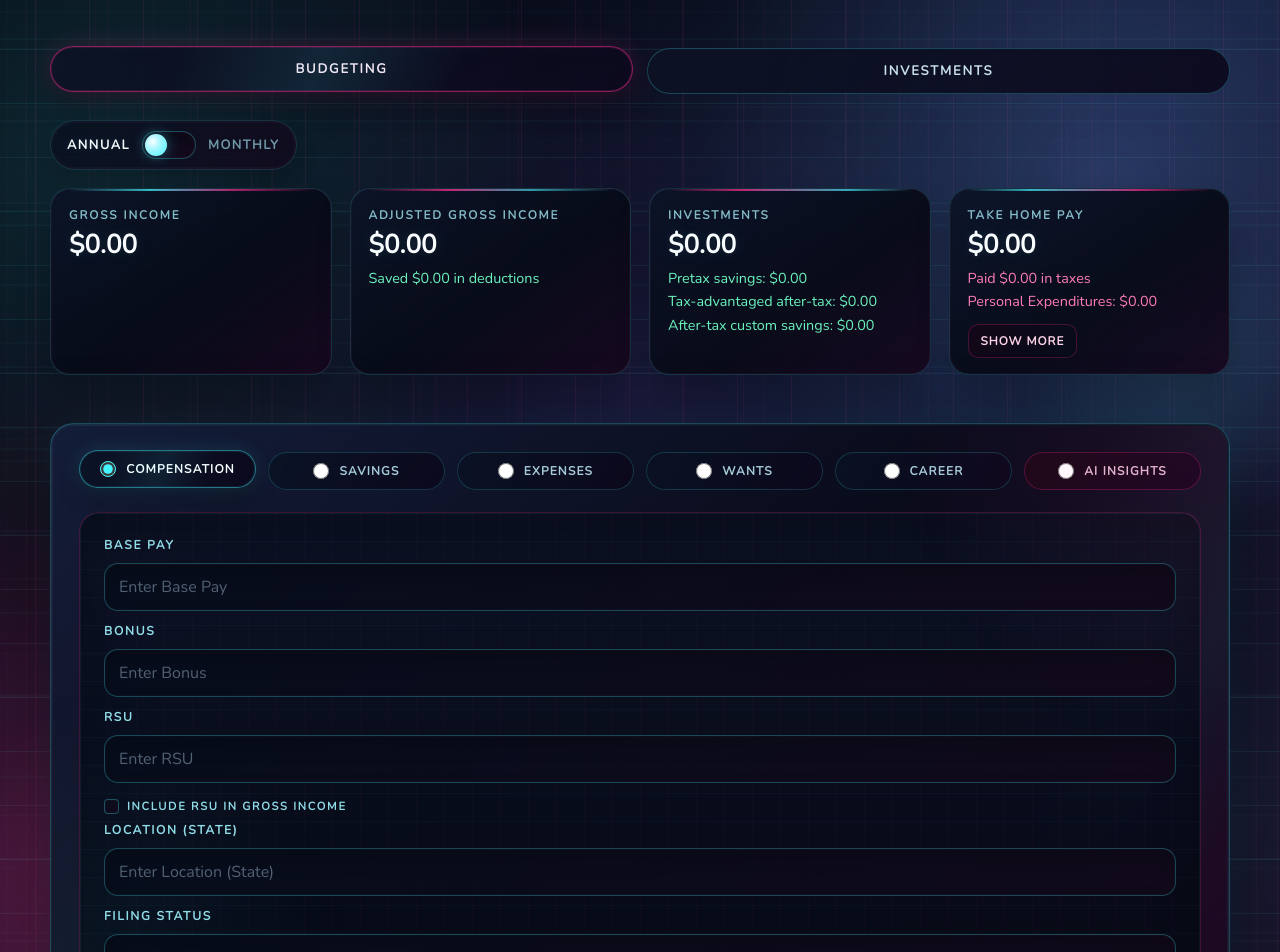
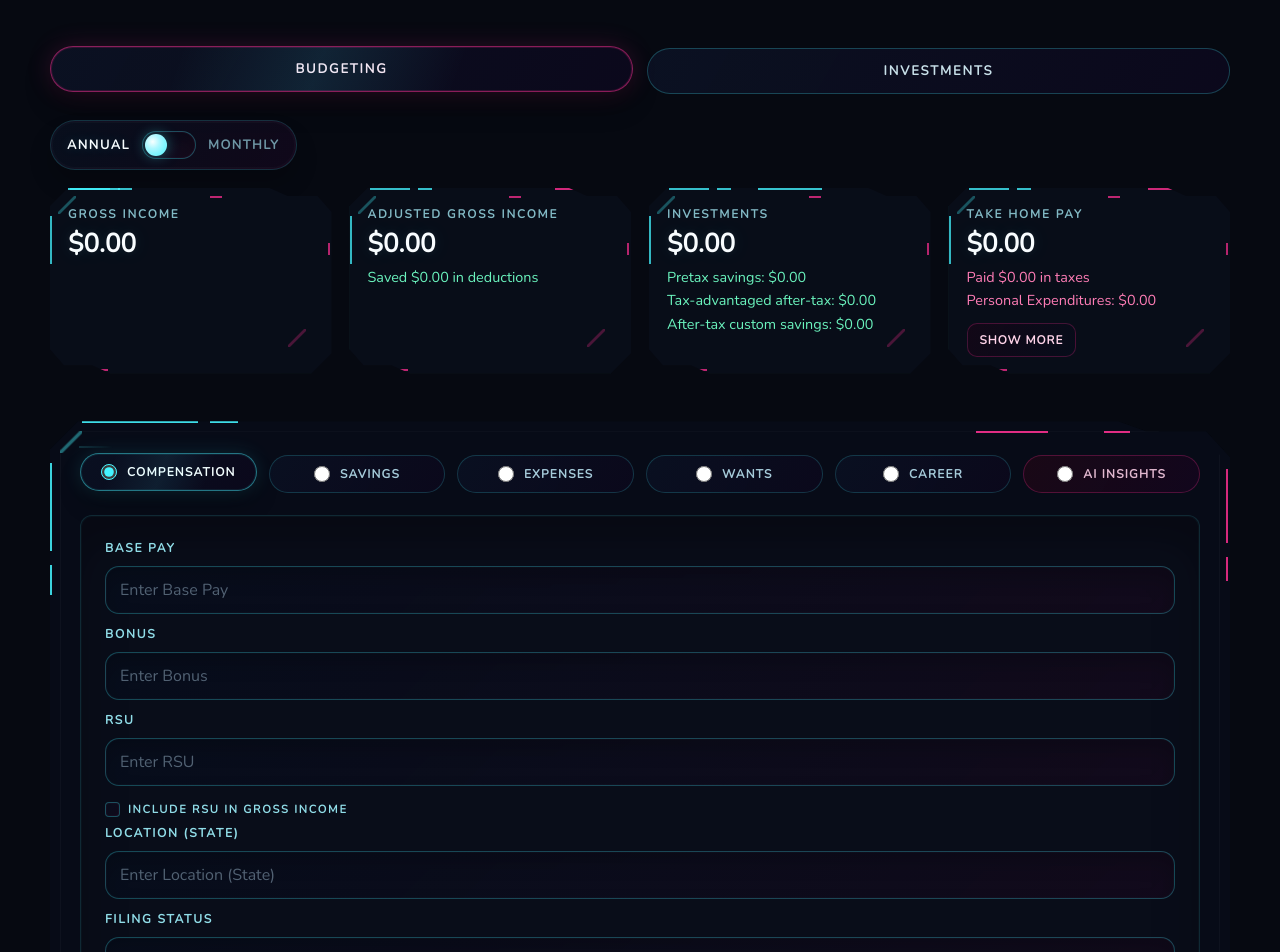
Before and after one commit to AlexthePear/Irvinehacks2026, a React (Vite) app in the folder frontend/: page / in a window 1280 px wide. Shown: the top 952 px of the page. Built offline with nearby package versions, Linux system fonts and the light colour scheme.

Commit message:
revamp 3

```diff
--- a/frontend/src/App.css
+++ b/frontend/src/App.css
@@ -22,6 +22,10 @@
     --panel-border-hot: rgba(255, 47, 146, 0.38);
     --form-border-color: rgba(68, 244, 255, 0.26);
     --form-focus-border-color: rgba(255, 47, 146, 0.68);
+    --hud-line-cyan: rgba(68, 244, 255, 0.4);
+    --hud-line-pink: rgba(255, 47, 146, 0.36);
+    --hud-bracket-cyan: rgba(68, 244, 255, 0.22);
+    --hud-bracket-pink: rgba(255, 47, 146, 0.2);
     --shadow-panel:
         0 26px 80px rgba(0, 0, 0, 0.52),
         0 0 0 1px rgba(68, 244, 255, 0.08) inset,
@@ -45,12 +49,7 @@
     overflow: hidden;
     isolation: isolate;
     color: var(--ink);
-    background:
-        radial-gradient(circle at 8% 14%, rgba(68, 244, 255, 0.14), transparent 30%),
-        radial-gradient(circle at 86% 16%, rgba(139, 93, 255, 0.15), transparent 28%),
-        radial-gradient(circle at 12% 88%, rgba(255, 47, 146, 0.18), transparent 30%),
-        radial-gradient(circle at 88% 80%, rgba(68, 244, 255, 0.1), transparent 26%),
-        linear-gradient(125deg, var(--bg-0) 0%, var(--bg-1) 28%, var(--bg-2) 62%, var(--bg-3) 100%);
+    background: #060911;
 }
 
 #App > * {
@@ -59,57 +58,11 @@
 }
 
 #App::before {
-    content: "";
-    position: absolute;
-    inset: -6%;
-    background-image:
-        linear-gradient(rgba(68, 244, 255, 0.085) 1px, transparent 1px),
-        linear-gradient(90deg, rgba(255, 47, 146, 0.085) 1px, transparent 1px),
-        linear-gradient(rgba(68, 244, 255, 0.06) 1px, transparent 1px),
-        linear-gradient(90deg, rgba(255, 47, 146, 0.06) 1px, transparent 1px),
-        linear-gradient(rgba(68, 244, 255, 0.045) 1px, transparent 1px),
-        linear-gradient(90deg, rgba(255, 47, 146, 0.045) 1px, transparent 1px),
-        linear-gradient(rgba(68, 244, 255, 0.033) 1px, transparent 1px),
-        linear-gradient(90deg, rgba(255, 47, 146, 0.033) 1px, transparent 1px),
-        linear-gradient(rgba(68, 244, 255, 0.022) 1px, transparent 1px),
-        linear-gradient(90deg, rgba(255, 47, 146, 0.022) 1px, transparent 1px),
-        linear-gradient(rgba(68, 244, 255, 0.016) 1px, transparent 1px),
-        linear-gradient(90deg, rgba(255, 47, 146, 0.016) 1px, transparent 1px);
-    background-size:
-        54px 54px, 54px 54px,
-        82px 82px, 82px 82px,
-        118px 118px, 118px 118px,
-        162px 162px, 162px 162px,
-        214px 214px, 214px 214px,
-        288px 288px, 288px 288px;
-    background-position:
-        0 0, 0 0,
-        17px 11px, 17px 11px,
-        -26px 31px, -26px 31px,
-        46px -18px, 46px -18px,
-        -42px -24px, -42px -24px,
-        74px 28px, 74px 28px;
-    opacity: 0.86;
-    mix-blend-mode: screen;
-    pointer-events: none;
-    z-index: 0;
-    animation: gridDrift 28s linear infinite;
+    display: none;
 }
 
 #App::after {
-    content: "";
-    position: absolute;
-    inset: -18%;
-    background:
-        radial-gradient(circle at 24% 72%, rgba(255, 47, 146, 0.16), transparent 28%),
-        radial-gradient(circle at 74% 24%, rgba(68, 244, 255, 0.12), transparent 26%),
-        radial-gradient(circle at 48% 42%, rgba(139, 93, 255, 0.12), transparent 32%);
-    filter: blur(28px);
-    opacity: 0.88;
-    mix-blend-mode: screen;
-    pointer-events: none;
-    z-index: 1;
-    animation: auroraPulse 10s ease-in-out infinite alternate;
+    display: none;
 }
 
 body::before,
@@ -121,28 +74,11 @@ body::after {
 }
 
 body::before {
-    z-index: -2;
-    background-image:
-        radial-gradient(circle, rgba(68, 244, 255, 0.12) 0 1.5px, transparent 1.6px),
-        radial-gradient(circle, rgba(255, 47, 146, 0.09) 0 1.5px, transparent 1.6px),
-        radial-gradient(circle, rgba(255, 224, 139, 0.06) 0 1px, transparent 1.1px);
-    background-size: 140px 140px, 170px 170px, 220px 220px;
-    background-position: 0 0, 40px 28px, 88px 64px;
-    animation: particleFloat 13s ease-in-out infinite alternate;
+    display: none;
 }
 
 body::after {
-    z-index: -1;
-    opacity: 0.16;
-    background:
-        repeating-linear-gradient(
-            180deg,
-            rgba(255, 255, 255, 0.08) 0,
-            rgba(255, 255, 255, 0.08) 1px,
-            transparent 1px,
-            transparent 4px
-        );
-    animation: scanlineShift 10s linear infinite;
+    display: none;
 }
 
 @keyframes particleFloat {
@@ -314,24 +250,7 @@ body::after {
 
 .page-shell::before,
 .page-shell::after {
-    content: "";
-    position: absolute;
-    border-radius: 50%;
-    pointer-events: none;
-    z-index: 0;
-    filter: blur(18px);
-}
-
-.page-shell::before {
-    width: 420px;
-    height: 420px;
-    background: radial-gradient(circle, rgba(255, 47, 146, 0.16), transparent 68%);
-}
-
-.page-shell::after {
-    width: 320px;
-    height: 320px;
-    background: radial-gradient(circle, rgba(68, 244, 255, 0.1), transparent 70%);
+    display: none;
 }
 
 .page-shell > * {
@@ -417,14 +336,31 @@ body::after {
 .panel-shell {
     position: relative;
     width: 100%;
-    padding: 28px;
+    padding: 34px 30px 30px;
     box-sizing: border-box;
-    border: 1px solid var(--panel-border);
-    border-radius: 24px;
+    border: 0;
+    border-radius: 0;
     overflow: hidden;
-    background: var(--panel-bg);
-    box-shadow: var(--shadow-panel);
-    backdrop-filter: blur(18px);
+    clip-path: polygon(
+        0 28px,
+        28px 0,
+        calc(100% - 112px) 0,
+        calc(100% - 84px) 10px,
+        calc(100% - 24px) 10px,
+        100% 36px,
+        100% calc(100% - 30px),
+        calc(100% - 30px) 100%,
+        102px 100%,
+        66px calc(100% - 12px),
+        24px calc(100% - 12px),
+        0 calc(100% - 38px)
+    );
+    background: rgba(8, 12, 24, 0.92);
+    box-shadow:
+        0 26px 64px rgba(0, 0, 0, 0.6),
+        0 0 0 1px rgba(68, 244, 255, 0.08),
+        0 0 0 2px rgba(255, 47, 146, 0.02);
+    backdrop-filter: blur(12px);
 }
 
 .panel-shell::before {
@@ -432,21 +368,45 @@ body::after {
     position: absolute;
     inset: 0;
     background:
-        linear-gradient(112deg, transparent 24%, rgba(68, 244, 255, 0.085) 42%, rgba(255, 47, 146, 0.06) 52%, transparent 74%);
-    opacity: 0.7;
+        linear-gradient(90deg, rgba(68, 244, 255, 0.9), rgba(68, 244, 255, 0.9)) 32px 0 / 116px 2px no-repeat,
+        linear-gradient(90deg, rgba(68, 244, 255, 0.9), rgba(68, 244, 255, 0.9)) 160px 0 / 28px 2px no-repeat,
+        linear-gradient(180deg, rgba(68, 244, 255, 0.86), rgba(68, 244, 255, 0.86)) 0 42px / 2px 88px no-repeat,
+        linear-gradient(180deg, rgba(68, 244, 255, 0.86), rgba(68, 244, 255, 0.86)) 0 144px / 2px 30px no-repeat,
+        linear-gradient(90deg, rgba(255, 47, 146, 0.88), rgba(255, 47, 146, 0.88)) calc(100% - 182px) 10px / 72px 2px no-repeat,
+        linear-gradient(90deg, rgba(255, 47, 146, 0.88), rgba(255, 47, 146, 0.88)) calc(100% - 100px) 10px / 26px 2px no-repeat,
+        linear-gradient(180deg, rgba(255, 47, 146, 0.84), rgba(255, 47, 146, 0.84)) calc(100% - 2px) 48px / 2px 74px no-repeat,
+        linear-gradient(180deg, rgba(255, 47, 146, 0.84), rgba(255, 47, 146, 0.84)) calc(100% - 2px) 136px / 2px 24px no-repeat,
+        linear-gradient(90deg, rgba(255, 47, 146, 0.8), rgba(255, 47, 146, 0.8)) 34px calc(100% - 2px) / 78px 2px no-repeat,
+        linear-gradient(90deg, rgba(255, 47, 146, 0.8), rgba(255, 47, 146, 0.8)) 124px calc(100% - 2px) / 24px 2px no-repeat,
+        linear-gradient(90deg, rgba(68, 244, 255, 0.84), rgba(68, 244, 255, 0.84)) calc(100% - 152px) calc(100% - 2px) / 54px 2px no-repeat,
+        linear-gradient(90deg, rgba(68, 244, 255, 0.84), rgba(68, 244, 255, 0.84)) calc(100% - 88px) calc(100% - 2px) / 22px 2px no-repeat,
+        linear-gradient(135deg, transparent 42%, rgba(68, 244, 255, 0.4) 47%, rgba(68, 244, 255, 0.4) 53%, transparent 58%) 10px 10px / 22px 22px no-repeat,
+        linear-gradient(-45deg, transparent 42%, rgba(255, 47, 146, 0.36) 47%, rgba(255, 47, 146, 0.36) 53%, transparent 58%) calc(100% - 30px) calc(100% - 30px) / 22px 22px no-repeat;
     pointer-events: none;
-    animation: panelSweep 9s linear infinite;
 }
 
 .panel-shell::after {
     content: "";
     position: absolute;
-    inset: 1px;
-    border-radius: 23px;
-    border: 1px solid rgba(255, 255, 255, 0.025);
+    inset: 10px;
+    clip-path: polygon(
+        0 18px,
+        18px 0,
+        calc(100% - 62px) 0,
+        calc(100% - 46px) 6px,
+        calc(100% - 14px) 6px,
+        100% 24px,
+        100% calc(100% - 18px),
+        calc(100% - 18px) 100%,
+        64px 100%,
+        42px calc(100% - 6px),
+        14px calc(100% - 6px),
+        0 calc(100% - 24px)
+    );
+    border: 1px solid rgba(255, 255, 255, 0.03);
     background:
-        radial-gradient(circle at top right, rgba(255, 47, 146, 0.07), transparent 26%),
-        radial-gradient(circle at bottom left, rgba(68, 244, 255, 0.06), transparent 24%);
+        linear-gradient(90deg, rgba(68, 244, 255, 0.16), transparent) left 18px top 14px / 34px 2px no-repeat,
+        linear-gradient(90deg, transparent, rgba(255, 47, 146, 0.14)) right 18px bottom 14px / 38px 2px no-repeat;
     pointer-events: none;
 }
 
@@ -680,28 +640,23 @@ body::after {
     min-height: 420px;
     height: min(62vh, 460px);
     overflow-y: auto;
+    overflow-x: hidden;
     padding: 24px;
     box-sizing: border-box;
-    border: 1px solid rgba(255, 47, 146, 0.22);
-    border-radius: 20px;
-    background:
-        linear-gradient(180deg, rgba(12, 18, 36, 0.86), rgba(7, 10, 22, 0.95)),
-        radial-gradient(circle at top right, rgba(68, 244, 255, 0.05), transparent 28%);
+    border: 1px solid rgba(68, 244, 255, 0.12);
+    border-radius: 12px;
+    background: rgba(10, 14, 26, 0.9);
     box-shadow:
-        0 0 0 1px rgba(68, 244, 255, 0.05) inset,
+        0 0 0 1px rgba(68, 244, 255, 0.03) inset,
         inset 0 24px 48px rgba(0, 0, 0, 0.24);
 }
 
 .settings-window::before {
-    content: "";
-    position: absolute;
-    inset: 0;
-    border-radius: 20px;
-    background-image:
-        linear-gradient(rgba(68, 244, 255, 0.03) 1px, transparent 1px),
-        linear-gradient(90deg, rgba(255, 47, 146, 0.03) 1px, transparent 1px);
-    background-size: 28px 28px;
-    pointer-events: none;
+    display: none;
+}
+
+.settings-window::after {
+    display: none;
 }
 
 .settings-window > * {
@@ -831,10 +786,9 @@ body::after {
 .ai-loading-state {
     min-height: 280px;
     padding: 24px;
-    border: 1px solid rgba(255, 47, 146, 0.22);
-    border-radius: 18px;
-    background:
-        linear-gradient(180deg, rgba(16, 12, 30, 0.84), rgba(8, 12, 26, 0.94));
+    border: 1px solid rgba(255, 47, 146, 0.14);
+    border-radius: 10px;
+    background: rgba(12, 14, 26, 0.9);
     box-shadow:
         0 0 0 1px rgba(255, 47, 146, 0.05) inset,
         inset 0 24px 32px rgba(0, 0, 0, 0.22);
@@ -1006,30 +960,26 @@ body::after {
 
 .investment-row {
     position: relative;
-    border: 1px solid rgba(68, 244, 255, 0.16);
-    border-radius: 18px;
+    border: 1px solid rgba(68, 244, 255, 0.12);
+    border-radius: 10px;
     padding: 18px;
     overflow: hidden;
-    background:
-        linear-gradient(135deg, rgba(11, 18, 34, 0.86), rgba(20, 10, 26, 0.82));
+    background: rgba(10, 14, 26, 0.9);
     box-shadow:
         0 0 0 1px rgba(255, 47, 146, 0.04) inset,
         0 18px 32px rgba(0, 0, 0, 0.2);
 }
 
 .investment-row::before {
-    content: "";
-    position: absolute;
-    inset: 0;
-    background:
-        linear-gradient(112deg, transparent 18%, rgba(68, 244, 255, 0.05) 44%, transparent 70%);
-    opacity: 0;
-    transition: opacity 0.18s ease;
-    pointer-events: none;
+    display: none;
 }
 
 .investment-row:hover::before {
     opacity: 1;
+}
+
+.investment-row::after {
+    display: none;
 }
 
 .investment-row-header {
@@ -1242,13 +1192,14 @@ body::after {
 
 .empty-investments {
     padding: 22px;
-    border: 1px dashed rgba(68, 244, 255, 0.22);
-    border-radius: 16px;
-    background:
-        linear-gradient(135deg, rgba(8, 14, 28, 0.8), rgba(18, 8, 28, 0.76));
+    border: 1px dashed rgba(68, 244, 255, 0.24);
+    border-radius: 10px;
+    background: rgba(8, 14, 28, 0.8);
     color: rgba(192, 236, 248, 0.72);
     font-weight: 700;
     text-align: center;
+    box-shadow:
+        inset 0 0 0 1px rgba(68, 244, 255, 0.03);
 }
 
 /* ========================= */
@@ -1411,11 +1362,11 @@ body::after {
 
     .panel-shell {
         padding: 18px;
-        border-radius: 18px;
+        border-radius: 0;
     }
 
     .panel-shell::after {
-        border-radius: 17px;
+        border-radius: 0;
     }
 
     .tab-row {
@@ -1433,10 +1384,6 @@ body::after {
         min-height: 360px;
         height: 360px;
         padding: 18px;
-        border-radius: 16px;
-    }
-
-    .settings-window::before {
         border-radius: 16px;
     }
 
--- a/frontend/src/components/LiveDisplay/LiveDisplay.css
+++ b/frontend/src/components/LiveDisplay/LiveDisplay.css
@@ -114,14 +114,28 @@
 .metric-card {
   position: relative;
   padding: 18px 18px 16px;
-  border: 1px solid rgba(68, 244, 255, 0.16);
-  border-radius: 20px;
+  border: 0;
+  border-radius: 0;
   overflow: hidden;
-  background:
-    linear-gradient(145deg, rgba(11, 19, 38, 0.9), rgba(8, 11, 24, 0.96) 55%, rgba(23, 8, 30, 0.92));
+  clip-path: polygon(
+    0 18px,
+    18px 0,
+    calc(100% - 62px) 0,
+    calc(100% - 44px) 8px,
+    calc(100% - 14px) 8px,
+    100% 24px,
+    100% calc(100% - 20px),
+    calc(100% - 20px) 100%,
+    60px 100%,
+    42px calc(100% - 8px),
+    14px calc(100% - 8px),
+    0 calc(100% - 24px)
+  );
+  background: rgba(9, 14, 26, 0.92);
   box-shadow:
     0 20px 34px rgba(0, 0, 0, 0.24),
-    0 0 0 1px rgba(255, 47, 146, 0.05) inset;
+    0 0 0 1px rgba(68, 244, 255, 0.08),
+    0 0 0 2px rgba(255, 47, 146, 0.02);
   transition: transform 0.18s ease, border-color 0.18s ease, box-shadow 0.18s ease;
 }
 
@@ -130,8 +144,15 @@
   position: absolute;
   inset: 0;
   background:
-    linear-gradient(112deg, transparent 22%, rgba(68, 244, 255, 0.08) 46%, transparent 72%);
-  opacity: 0;
+    linear-gradient(90deg, rgba(68, 244, 255, 0.86), rgba(68, 244, 255, 0.86)) 20px 0 / 40px 2px no-repeat,
+    linear-gradient(90deg, rgba(68, 244, 255, 0.86), rgba(68, 244, 255, 0.86)) 68px 0 / 14px 2px no-repeat,
+    linear-gradient(180deg, rgba(68, 244, 255, 0.82), rgba(68, 244, 255, 0.82)) 0 28px / 2px 48px no-repeat,
+    linear-gradient(90deg, rgba(255, 47, 146, 0.82), rgba(255, 47, 146, 0.82)) 24px calc(100% - 2px) / 34px 2px no-repeat,
+    linear-gradient(90deg, transparent 40%, rgba(255, 47, 146, 0.82) 40%, rgba(255, 47, 146, 0.82) 60%, transparent 60%) calc(100% - 88px) 8px / 56px 2px no-repeat,
+    linear-gradient(180deg, transparent 44%, rgba(255, 47, 146, 0.78) 44%, rgba(255, 47, 146, 0.78) 68%, transparent 68%) calc(100% - 2px) 32px / 2px 52px no-repeat,
+    linear-gradient(135deg, transparent 42%, rgba(68, 244, 255, 0.34) 47%, rgba(68, 244, 255, 0.34) 53%, transparent 58%) 8px 8px / 18px 18px no-repeat,
+    linear-gradient(-45deg, transparent 42%, rgba(255, 47, 146, 0.3) 47%, rgba(255, 47, 146, 0.3) 53%, transparent 58%) calc(100% - 26px) calc(100% - 26px) / 18px 18px no-repeat;
+  opacity: 0.9;
   transition: opacity 0.18s ease;
   pointer-events: none;
 }
@@ -140,22 +161,21 @@
   content: "";
   position: absolute;
   left: 18px;
-  right: 18px;
   top: 0;
+  width: 52px;
   height: 2px;
-  border-radius: 999px;
-  background:
-    linear-gradient(90deg, rgba(68, 244, 255, 0), rgba(68, 244, 255, 0.86), rgba(255, 47, 146, 0.76), rgba(255, 47, 146, 0));
-  opacity: 0.86;
+  border-radius: 0;
+  background: rgba(68, 244, 255, 0.9);
+  opacity: 0.9;
 }
 
 .metric-card:hover {
   transform: translateY(-3px);
-  border-color: rgba(68, 244, 255, 0.28);
   box-shadow:
-    0 0 22px rgba(68, 244, 255, 0.07),
+    0 0 18px rgba(68, 244, 255, 0.05),
     0 24px 38px rgba(0, 0, 0, 0.28),
-    0 0 0 1px rgba(255, 47, 146, 0.05) inset;
+    0 0 0 1px rgba(68, 244, 255, 0.1),
+    0 0 0 2px rgba(255, 47, 146, 0.03);
 }
 
 .metric-card:hover::before {
@@ -163,18 +183,26 @@
 }
 
 .metric-card:nth-child(2)::after {
-  background:
-    linear-gradient(90deg, rgba(255, 47, 146, 0), rgba(255, 47, 146, 0.86), rgba(68, 244, 255, 0.7), rgba(68, 244, 255, 0));
+  left: auto;
+  right: 18px;
+  width: 58px;
+  background: rgba(255, 47, 146, 0.9);
 }
 
 .metric-card:nth-child(3)::after {
-  background:
-    linear-gradient(90deg, rgba(255, 47, 146, 0), rgba(255, 47, 146, 0.84) 30%, rgba(68, 244, 255, 0.78) 74%, rgba(68, 244, 255, 0));
+  left: 50%;
+  right: auto;
+  width: 64px;
+  transform: translateX(-50%);
+  background: rgba(68, 244, 255, 0.88);
 }
 
 .metric-card:nth-child(4)::after {
-  background:
-    linear-gradient(90deg, rgba(68, 244, 255, 0), rgba(68, 244, 255, 0.82) 26%, rgba(255, 47, 146, 0.8) 70%, rgba(255, 47, 146, 0));
+  left: auto;
+  right: 18px;
+  width: 64px;
+  transform: none;
+  background: rgba(255, 47, 146, 0.88);
 }
 
 .metric-label {
```
